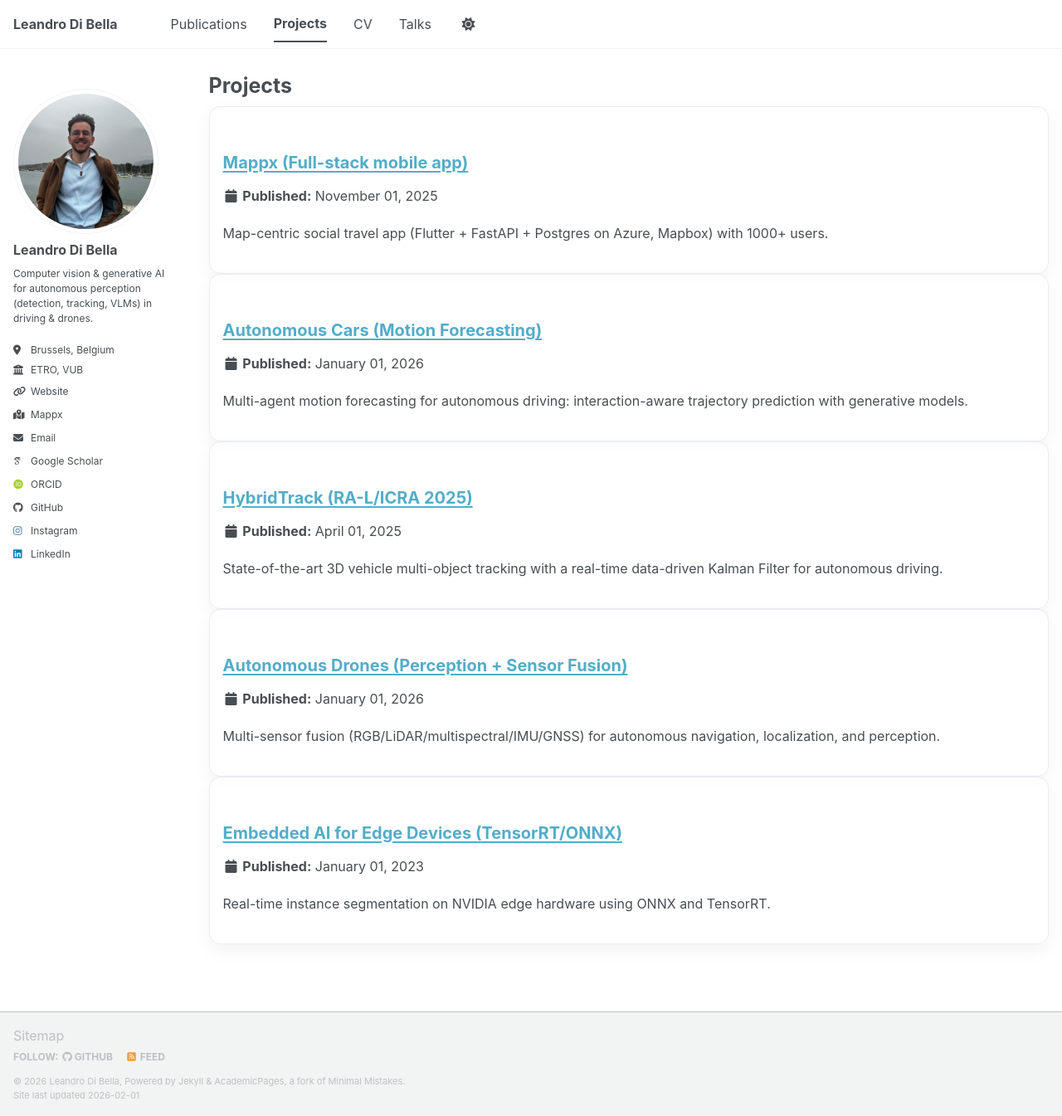
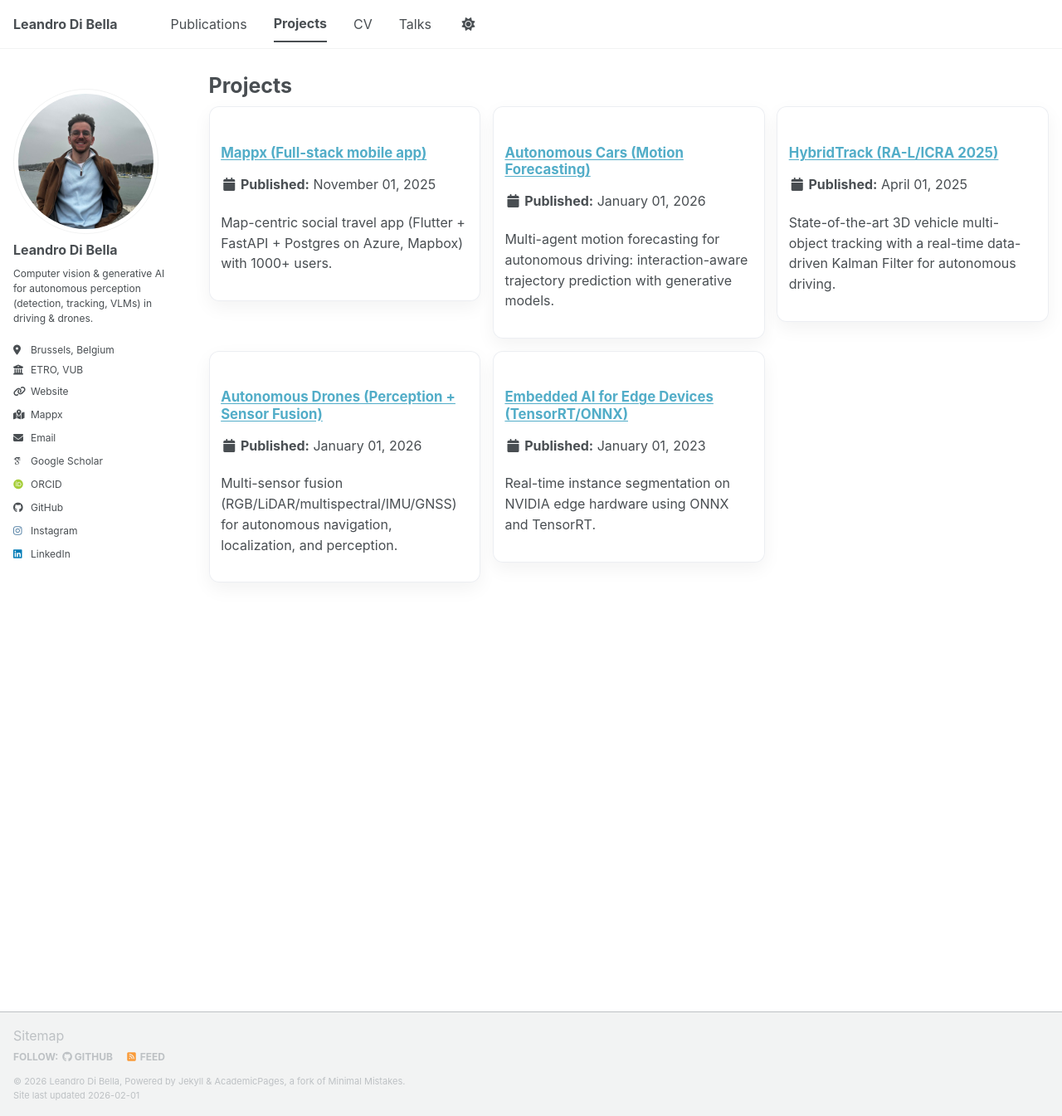
Before and after one commit to leandro-svg/leandrodibella.github.io, a Jekyll site: the page built from _pages/portfolio.html, in a window 1280 px wide and 1345 px high. Shown: the whole window at 83% size. Built offline with Jekyll 4.4.1, drawn with Linux system fonts in a browser that asks for light colours; some web fonts are replaced; a script bundle is joined from its source files by our own code; library files that are not in the unit come from our copies.

Commit message:
Refactor portfolio layout with grid system for improved card presentation and responsiveness

```diff
--- a/_pages/portfolio.html
+++ b/_pages/portfolio.html
@@ -10,6 +10,8 @@ excerpt: "Selected projects in autonomous perception, multi-object tracking, mot
 
 {% assign projects_sorted = site.portfolio | sort: "weight" %}
 
-{% for post in projects_sorted %}
-  {% include archive-single.html %}
-{% endfor %}
+<div class="portfolio-grid">
+  {% for post in projects_sorted %}
+    {% include archive-single.html %}
+  {% endfor %}
+</div>
--- a/assets/css/custom.css
+++ b/assets/css/custom.css
@@ -233,6 +233,41 @@ a {
   box-shadow: 0 8px 22px rgba(2, 6, 23, 0.05);
 }
 
+/* Projects page: smaller, tighter cards */
+.portfolio-grid {
+  display: grid;
+  grid-template-columns: repeat(3, minmax(0, 1fr));
+  gap: 0.9rem;
+  margin-top: 0.75rem;
+}
+
+@media (max-width: 1000px) {
+  .portfolio-grid {
+    grid-template-columns: repeat(2, minmax(0, 1fr));
+  }
+}
+
+@media (max-width: 720px) {
+  .portfolio-grid {
+    grid-template-columns: 1fr;
+  }
+}
+
+.portfolio-grid .archive__item {
+  padding: 0.7rem 0.85rem;
+  border-radius: 12px;
+}
+
+.portfolio-grid .archive__item-title {
+  font-size: 1.05rem;
+  line-height: 1.2;
+}
+
+.portfolio-grid .archive__item-excerpt {
+  margin-top: 0.35rem;
+  font-size: 0.95rem;
+}
+
 /* Homepage: render the three focus areas as a grid */
 .focus-grid {
   display: grid;
```
